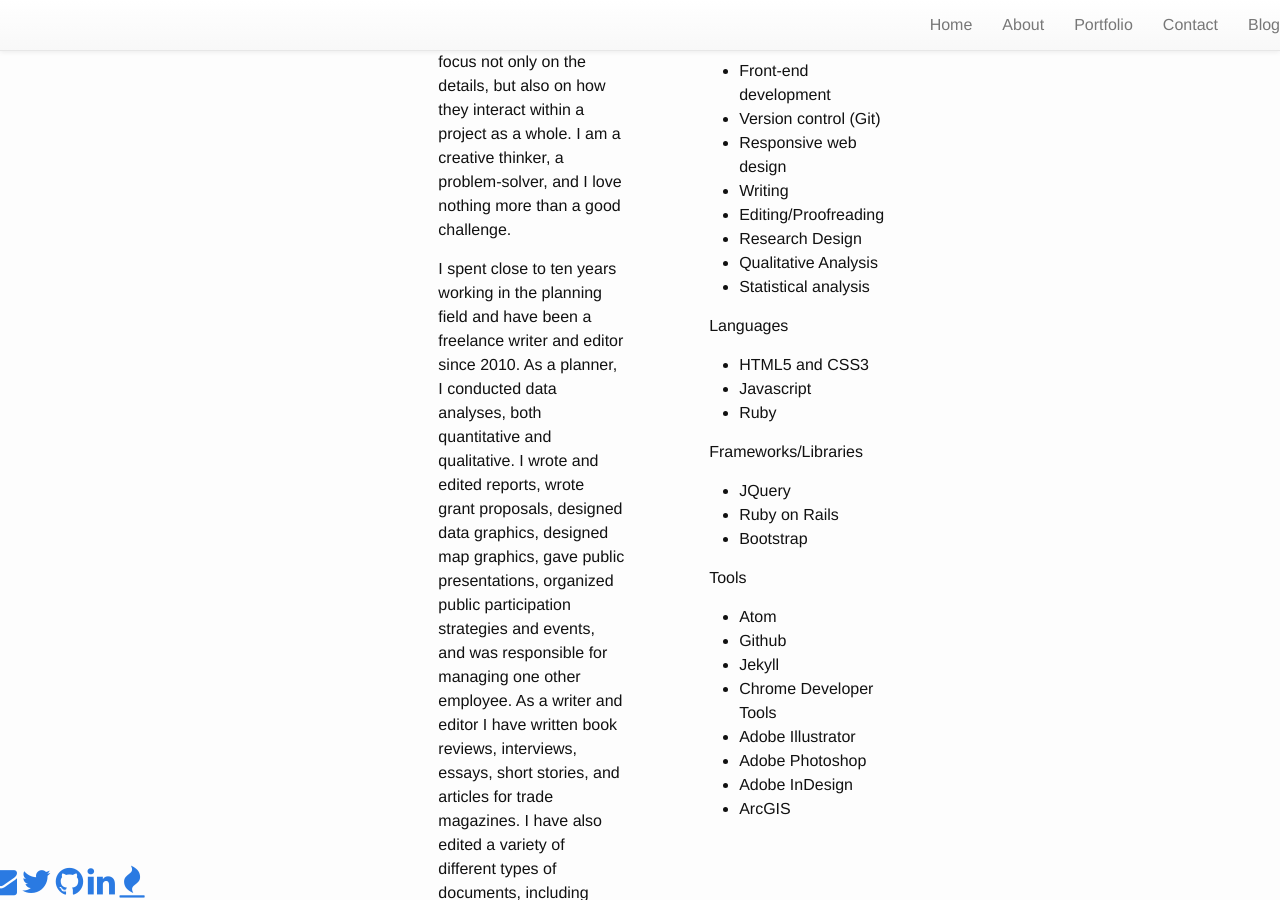
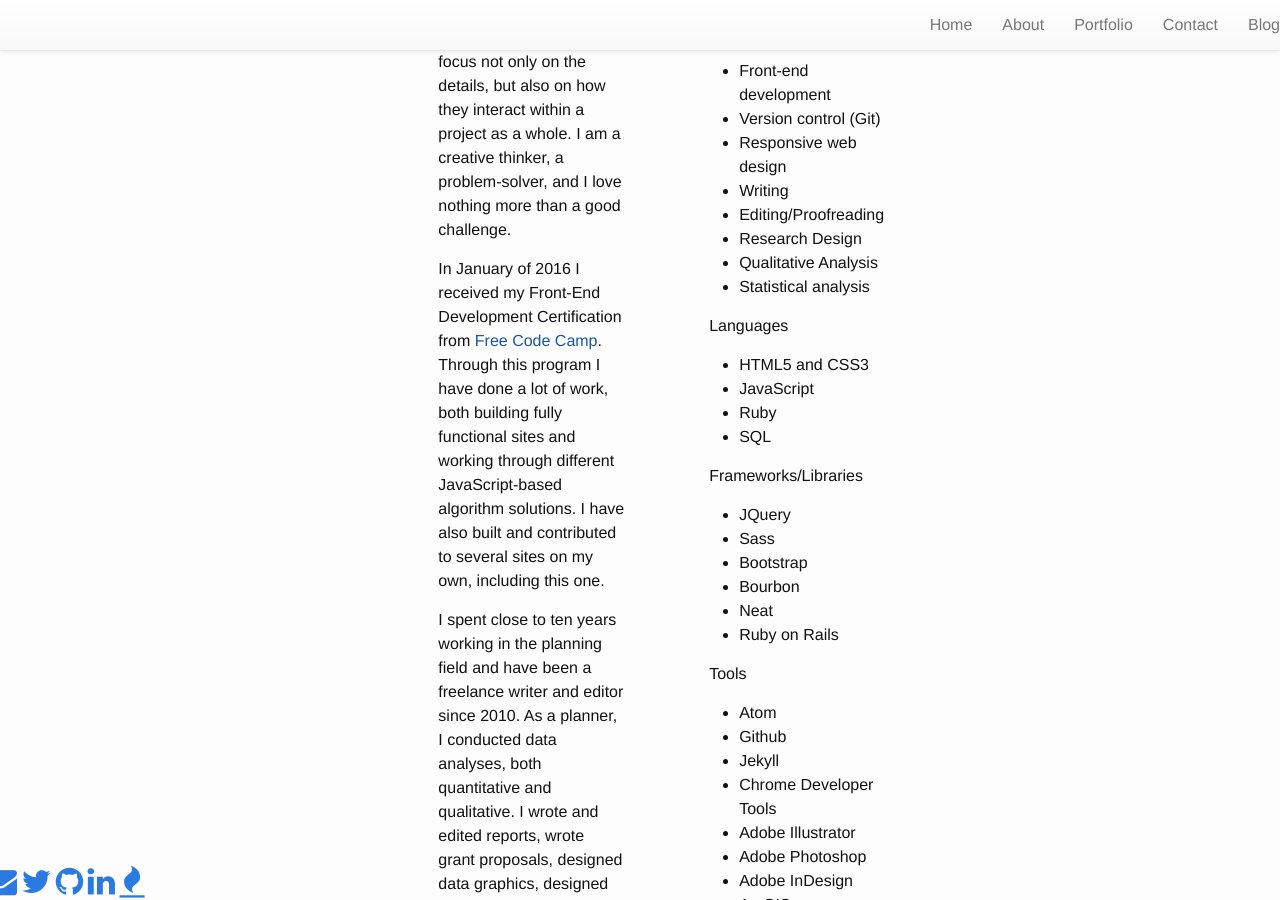
Before and after one commit to k80bowman/k80bowman, a Jekyll site: the page built from app/index.html, in a window 1280 px wide and 900 px high, scrolled down 635 px. Built offline with Jekyll 4.4.1, drawn with Linux system fonts in a browser that asks for light colours; nearby versions of some CDN libraries; some web fonts are replaced; some of the changed text lies outside the part shown.

Commit message:
Added project to gallery and added blog post

```diff
--- a/app/index.html
+++ b/app/index.html
@@ -13,6 +13,7 @@
       <p>
         I'm a self-taught web developer who prides herself on being able to focus not only on the details, but also on how they interact within a project as a whole. I am a creative thinker, a problem-solver, and I love nothing more than a good challenge.
       </p>
+      <p>In January of 2016 I received my Front-End Development Certification from <a href src="http://www.freecodecamp.com">Free Code Camp</a>. Through this program I have done a lot of work, both building fully functional sites and working through different JavaScript-based algorithm solutions. I have also built and contributed to several sites on my own, including this one.<p>
       <p>
         I spent close to ten years working in the planning field and have been a freelance writer and editor since 2010. As a planner, I conducted data analyses, both quantitative and qualitative. I wrote and edited reports, wrote grant proposals, designed data graphics, designed map graphics, gave public presentations, organized public participation strategies and events, and was responsible for managing one other employee. As a writer and editor I have written book reviews, interviews, essays, short stories, and articles for trade magazines. I have also edited a variety of different types of documents, including academic theses, articles, and papers; resumes; and non-fiction books.
       </p>
@@ -35,14 +36,18 @@
     <p class="bold">Languages</p>
     <ul class="skills">
       <li>HTML5 and CSS3</li>
-      <li>Javascript</li>
+      <li>JavaScript</li>
       <li>Ruby</li>
+      <li>SQL</li>
     </ul>
     <p class="bold">Frameworks/Libraries</p>
     <ul class="skills">
       <li>JQuery</li>
+      <li>Sass</li>
+      <li>Bootstrap</li>
+      <li>Bourbon</li>
+      <li>Neat</li>
       <li>Ruby on Rails</li>
-      <li>Bootstrap</li>
     </ul>
     <p class="bold">Tools</p>
     <ul class="skills">
@@ -64,6 +69,7 @@
 <div class="container-fluid Portfolio">
   <h1 class="title">Portfolio</h1>
   <div class="row gallery">
+      <div class="projects">
         <div class="col-md-3 project">
             <a href="http://www.edgeofuncertainty.com" class="thumbnail">
               <img src="/images/Edge_of_Uncertainty_logo_thumb.png" alt="Edge of Uncertainty">
@@ -74,12 +80,22 @@
           </div>
         </div>
         <div class="col-md-3 project">
+            <a href="http://www.skillsync.io" class="thumbnail">
+              <img src="/images/ss-logo.png" alt="SkillSync">
+            </a>
+          <div class="caption">
+            <h3 class="captionTitle">SkillSync</h3>
+            <p>I designed and built the front end of this site using HTML, CSS, and Sass.</p>
+          </div>
+        </div>
+        <div class="col-md-3 project">
             <a href="http://freecodecamp.com/k80bowman" class="thumbnail">
               <img src="/images/freecodecamp_thumb.png" alt="Free Code Camp">
             </a>
           <div class="caption">
             <h3 class="captionTitle">Free Code Camp</h3>
             <p>Here you can see the work I've done through Free Code Camp.</p>
+          </div>
         </div>
     </div>
   </div>
@@ -108,7 +124,7 @@
 
 <a name="Blog"></a>
 <div class="container-fluid Blog">
-    <h1 class="title">What I learned this week...</h1>
+    <h1 class="title">Reflections on Learning to Code</h1>
     <ul class="post-list">
     {% for post in site.posts limit:5 %}
 
```
Also changed, not shown: app/_posts/2016-01-13-front-end-developer.md (added, +18 -0 lines), app/css/main.css (+6 -2 lines), app/images/logo-128-dark-text.png (added), app/images/ss-logo.png (added). Lines whose indentation alone changed are shown as unchanged.
